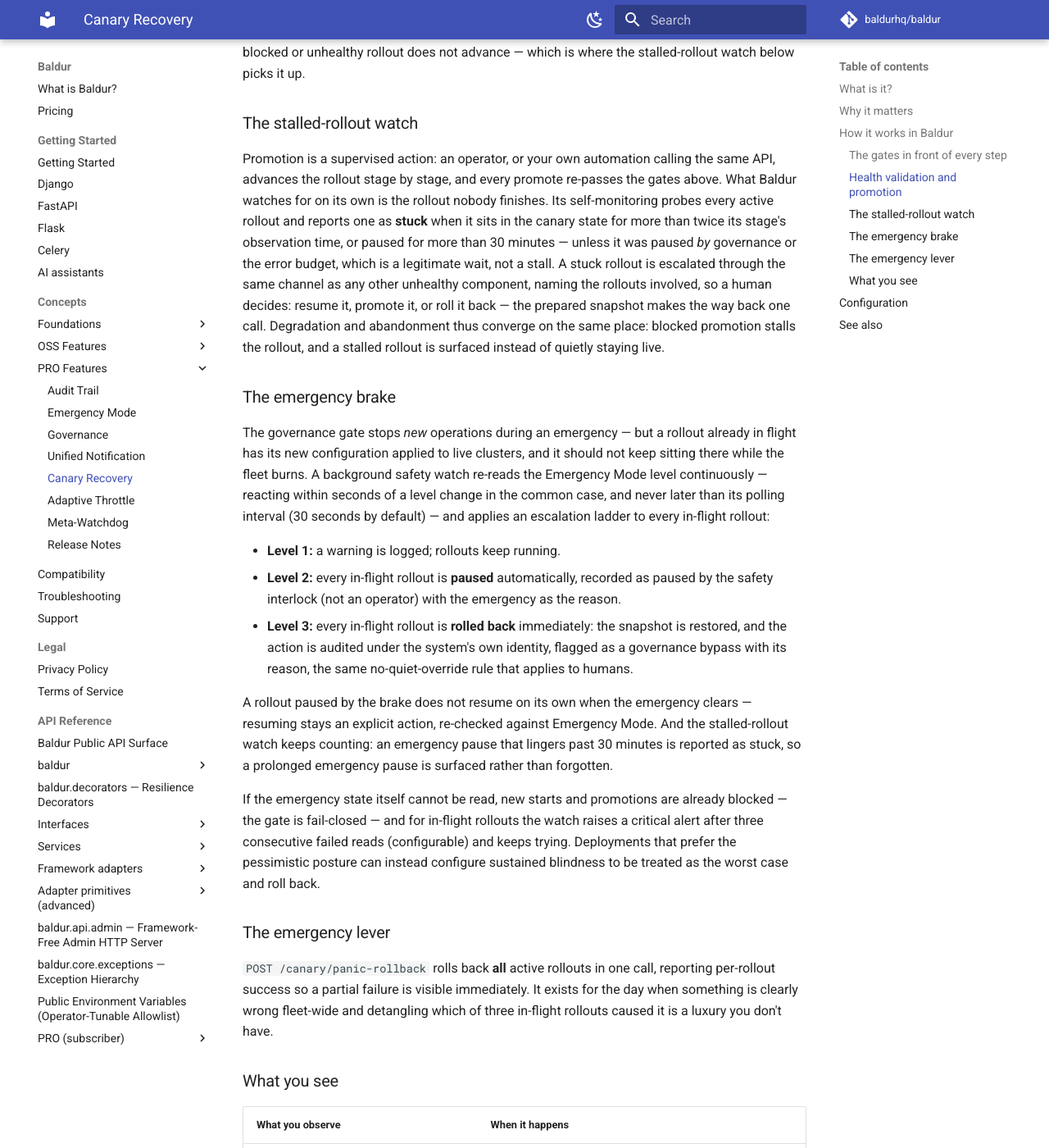
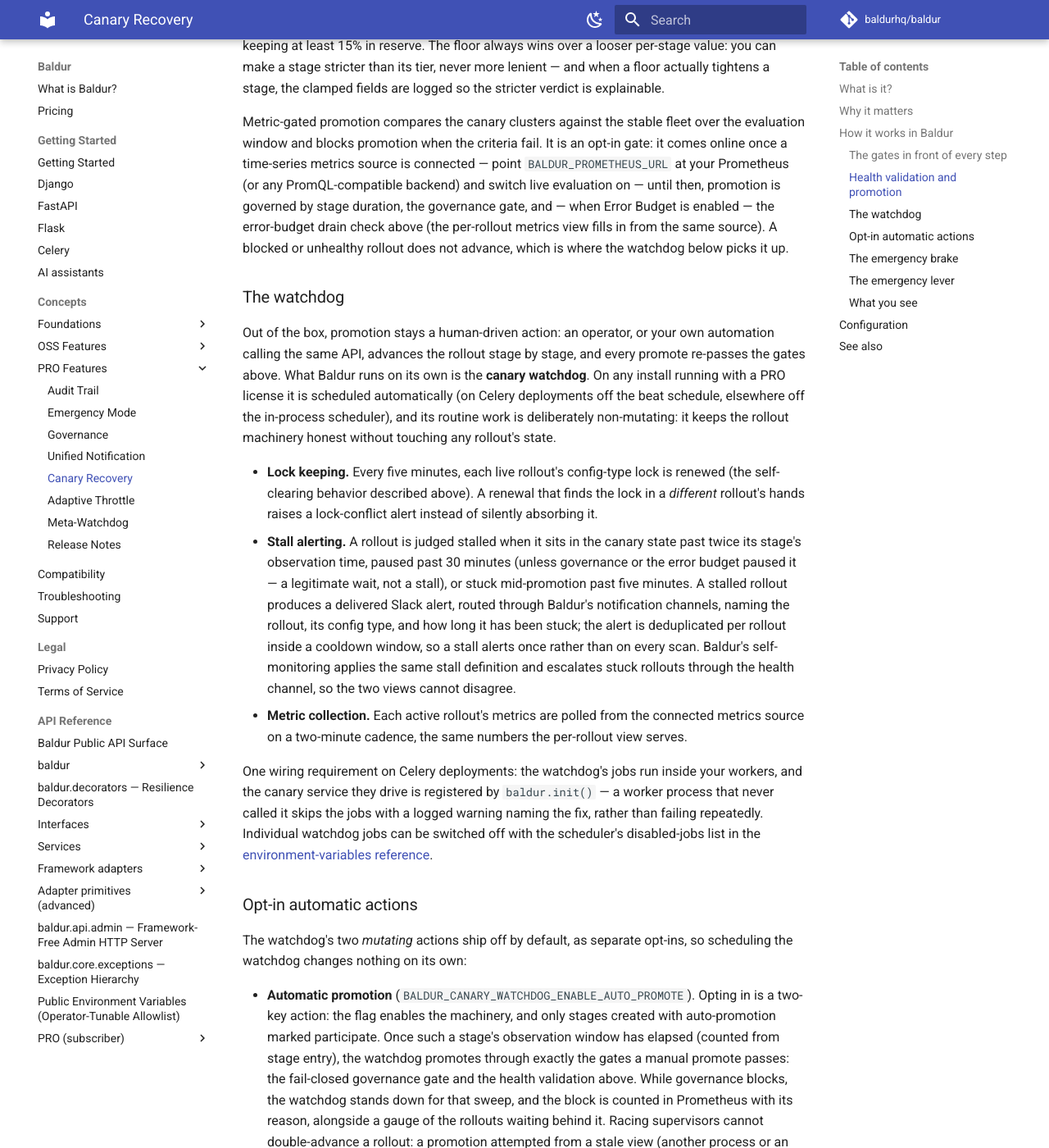
Before and after one commit to baldurhq/baldur, an MkDocs documentation site: the page built from docs/concepts/pro/canary-recovery.md, in a window 1280 px wide and 1400 px high, scrolled down 4238 px. Shown: the whole window at 82% size. Built offline with MkDocs 1.6.1 and Material for MkDocs 9.7.7, drawn with Linux system fonts in a browser that asks for light colours; comment, search, counter and statistics services are not loaded; some of the changed text lies outside the part shown.

Commit message:
docs(concepts): document the canary watchdog in the canary-recovery guide
The watchdog lane is now scheduled on entitled installs (beat or the
in-process scheduler): five-minute lock renewal with conflict alerting,
stall alerting deduplicated per rollout, and two-minute metric collection.
The two mutating actions are documented as opt-ins that ship off
(BALDUR_CANARY_WATCHDOG_ENABLE_AUTO_PROMOTE / ..._ENABLE_AUTO_ROLLBACK,
..._AUTO_ROLLBACK_AFTER_MINUTES), including the stage-level auto-promote
marking, the stale-view promotion refusal, the composed stall-verdict +
rollback-timer condition, the baldur.init() worker requirement, and a
clean-slate enablement warning.

```diff
--- a/docs/concepts/pro/canary-recovery.md
+++ b/docs/concepts/pro/canary-recovery.md
@@ -25,9 +25,10 @@
 deployment at once. What the stages ration is not traffic but *supervision*: each stage is a
 time-boxed observation window with pass criteria and gates that decide whether the rollout may
 advance, stay put, or be taken back. The *recovery* half of the name is the other direction: at
-creation time Baldur snapshots the configuration being replaced, and rolling back (manually, in
-a single panic action, or automatically when an escalating emergency pulls the brake) restores
-that snapshot through the same surface, again without restarting anything.
+creation time Baldur snapshots the configuration being replaced, and rolling back (manually; in
+one panic action for everything at once; automatically when an escalating emergency pulls the
+brake; or, if you opt in, when a rollout has sat stalled past a timer) restores that snapshot
+through the same surface, again without restarting anything.
 
 !!! note "Not the same as the circuit breaker's recovery"
     The OSS [circuit breaker](../oss/circuit-breaker.md) also *recovers* after
@@ -52,9 +53,13 @@
   rollout is created; recovery never depends on someone remembering what the old setting was at
   3 a.m.
 - **Forgotten rollouts do not stay invisible.** A rollout that stalls (promotion blocked, an
-  operator pulled away mid-change) is detected by Baldur's self-monitoring and escalated with
-  the rollout named. "A config change is live, its supervision never finished, and nobody
-  remembers why" stops being a silent failure mode.
+  operator pulled away mid-change) is picked up by the watchdog's next scan and alerted with the
+  rollout named, and Baldur's self-monitoring escalates it through the health channel as well.
+  "A config change is live, its supervision never finished, and nobody remembers why" stops
+  being a silent failure mode.
+- **Supervision can be delegated, one action at a time.** Promoting a healthy stage and rolling
+  back a stalled rollout can each be handed to the watchdog as separate opt-ins that ship off by
+  default: you decide how much the machine does on its own.
 - **An escalating incident pulls the brake for you.** If Baldur's Emergency Mode climbs while
   rollouts are mid-flight, they are paused automatically — and at the highest severity, rolled
   back — without waiting for an operator to remember the canary among everything else on fire.
@@ -75,10 +80,15 @@
 
 Only one rollout can be active per config type: the rollout holds a lock on its config type,
 and creating a second rollout for the same config type is rejected, naming the rollout that
-holds the lock. The lock is self-clearing: completion and rollback release it explicitly, an
-abandoned lock expires on its own after a timeout (30 minutes by default), and a
-created-but-never-started rollout whose lock lapsed is refused at start, because its rollback
-snapshot can no longer be trusted — so no failure mode leaves a config type frozen forever.
+holds the lock. The lock is self-clearing, and kept alive only as long as its rollout is: while
+a rollout is live, the watchdog (below) renews the lock every five minutes, so supervision that
+outlasts the lock timeout no longer loses it, and if the lock did lapse it is re-acquired when
+nobody else holds it (never stolen from a holder). Completion and rollback release the lock
+explicitly; a lock whose renewing process died still expires on its own after the timeout
+(30 minutes by default); and a created-but-never-started rollout — which the watchdog
+deliberately does not renew, since it shows no sign of life — is refused at start once its lock
+has lapsed, because its rollback snapshot can no longer be trusted. No failure mode leaves a
+config type frozen forever.
 
 The rollout then moves through an explicit lifecycle:
 
@@ -160,22 +170,65 @@
 PromQL-compatible backend) and switch live evaluation on — until then,
 promotion is governed by stage duration, the governance gate, and — when Error Budget is enabled —
 the error-budget drain check above (the per-rollout metrics view fills in from the same source).
-A blocked or unhealthy rollout does not advance — which is where the stalled-rollout watch below
-picks it up.
+A blocked or unhealthy rollout does not advance, which is where the watchdog below picks it up.
 
-### The stalled-rollout watch
+### The watchdog
 
-Promotion is a supervised action: an operator, or your own automation calling the same API,
-advances the rollout stage by stage, and every promote re-passes the gates above. What Baldur
-watches for on its own is the rollout nobody finishes. Its self-monitoring probes every active
-rollout and reports one as **stuck** when it sits in the canary state for more than twice its
-stage's observation time, or paused for more than 30 minutes — unless it was paused *by*
-governance or the error budget, which is a legitimate wait, not a stall. A stuck rollout is
-escalated through the same channel as any other unhealthy component, naming the rollouts
-involved, so a human decides: resume it, promote it, or roll it back — the prepared snapshot
-makes the way back one call. Degradation and abandonment thus converge on the same place:
-blocked promotion stalls the rollout, and a stalled rollout is surfaced instead of quietly
-staying live.
+Out of the box, promotion stays a human-driven action: an operator, or your own automation
+calling the same API, advances the rollout stage by stage, and every promote re-passes the
+gates above. What Baldur runs on its own is the **canary watchdog**. On any install running
+with a PRO license it is scheduled automatically (on Celery deployments off the beat schedule,
+elsewhere off the in-process scheduler), and its routine work is deliberately non-mutating:
+it keeps the rollout machinery honest without touching any rollout's state.
+
+- **Lock keeping.** Every five minutes, each live rollout's config-type lock is renewed (the
+  self-clearing behavior described above). A renewal that finds the lock in a *different*
+  rollout's hands raises a lock-conflict alert instead of silently absorbing it.
+- **Stall alerting.** A rollout is judged stalled when it sits in the canary state past twice
+  its stage's observation time, paused past 30 minutes (unless governance or the error budget
+  paused it — a legitimate wait, not a stall), or stuck mid-promotion past five minutes. A
+  stalled rollout produces a delivered Slack alert, routed through Baldur's notification
+  channels, naming the rollout, its config type, and how long it has been stuck; the alert is
+  deduplicated per rollout inside a cooldown window, so a stall alerts once rather than on
+  every scan. Baldur's self-monitoring applies the same stall definition and escalates stuck
+  rollouts through the health channel, so the two views cannot disagree.
+- **Metric collection.** Each active rollout's metrics are polled from the connected metrics
+  source on a two-minute cadence, the same numbers the per-rollout view serves.
+
+One wiring requirement on Celery deployments: the watchdog's jobs run inside your workers, and
+the canary service they drive is registered by `baldur.init()` — a worker process that never
+called it skips the jobs with a logged warning naming the fix, rather than failing repeatedly.
+Individual watchdog jobs can be switched off with the scheduler's disabled-jobs list in the
+[environment-variables reference](../../reference/env-vars.md).
+
+### Opt-in automatic actions
+
+The watchdog's two *mutating* actions ship off by default, as separate opt-ins, so scheduling
+the watchdog changes nothing on its own:
+
+- **Automatic promotion** (`BALDUR_CANARY_WATCHDOG_ENABLE_AUTO_PROMOTE`). Opting in is a
+  two-key action: the flag enables the machinery, and only stages created with auto-promotion
+  marked participate. Once such a stage's observation window has elapsed (counted from stage
+  entry), the watchdog promotes through exactly the gates a manual promote passes: the
+  fail-closed governance gate and the health validation above. While governance blocks, the
+  watchdog stands down for that sweep, and the block is counted in Prometheus with its reason,
+  alongside a gauge of the rollouts waiting behind it. Racing supervisors cannot double-advance
+  a rollout: a promotion attempted from a stale view (another process or an operator already
+  advanced it) is refused, so each observed window promotes at most one stage.
+- **Automatic rollback** (`BALDUR_CANARY_WATCHDOG_ENABLE_AUTO_ROLLBACK`). A rollout the
+  watchdog has judged stalled, and that stays stuck past the rollback timer
+  (`BALDUR_CANARY_WATCHDOG_AUTO_ROLLBACK_AFTER_MINUTES`, 60 minutes by default), is rolled back
+  automatically: the snapshot is restored, the action is audited under the system's own
+  identity as a flagged governance bypass (the same no-quiet-override rule the emergency brake
+  follows), and an alert reports the executed rollback. The two thresholds compose: the stall
+  verdict comes first (twice the stage's observation time for a canary-state rollout), then the
+  timer — so for a long stage, rollback waits for the stall verdict, not just the timer.
+
+!!! warning "Enable the auto-actions on a clean slate"
+    Before opting in, list the rollouts that are already stalled and resolve them: the first
+    scan alerts once per still-stalled rollout, and with automatic rollback enabled, any of
+    them stuck past the rollback timer is rolled back on the next scan — a surprise if that
+    rollout was being left in place deliberately.
 
 ### The emergency brake
 
@@ -194,8 +247,8 @@
   bypass with its reason, the same no-quiet-override rule that applies to humans.
 
 A rollout paused by the brake does not resume on its own when the emergency clears — resuming
-stays an explicit action, re-checked against Emergency Mode. And the stalled-rollout watch
-keeps counting: an emergency pause that lingers past 30 minutes is reported as stuck, so a
+stays an explicit action, re-checked against Emergency Mode. And the stall watch keeps
+counting: an emergency pause that lingers past 30 minutes is reported as stuck, so a
 prolonged emergency pause is surfaced rather than forgotten.
 
 If the emergency state itself cannot be read, new starts and promotions are already blocked —
@@ -218,11 +271,15 @@
 | Creating a second rollout for a config type is rejected, naming the current holder | one active rollout per config type, enforced by lock |
 | Start or promote is refused with a governance message | kill switch engaged, Emergency Mode at level 2+, or the error budget exhausted (only with the error-budget gate enabled) — or the check itself failed (fail-closed) |
 | Start is refused because of running chaos experiments | experiments cover every target cluster; a partial overlap proceeds instead, with the conflicted clusters recorded in the audit trail |
-| The rollout is reported as stuck by Baldur's self-monitoring | it sat in the canary state past twice its stage's observation time, or paused past 30 minutes (a governance or error-budget pause is a legitimate wait, not a stall) |
+| A stall alert arrives naming the rollout, and self-monitoring reports it as stuck | it sat in the canary state past twice its stage's observation time, paused past 30 minutes (a governance or error-budget pause is a legitimate wait, not a stall), or stuck mid-promotion past five minutes |
+| A lock-conflict alert names a rollout whose config-type lock is now held elsewhere | the watchdog's five-minute renewal found a different owner on the lock |
+| A stage advances with no operator action | automatic promotion is opted in, the stage was created marked for it, its observation window elapsed, and the gates passed |
+| A stalled rollout rolls back on its own, audited as the system's flagged bypass | automatic rollback is opted in and the rollout stayed stuck past the rollback timer |
+| The watchdog's jobs skip with a warning naming `baldur.init()` | the worker process never called it, so the canary service the jobs need was never registered |
 | A promotion is validated against stricter limits than the stage declared, with the tightened fields logged | the service's tier floor — resolved automatically from its config type — clamped the stage's criteria |
 | Every in-flight rollout pauses at once, marked paused by the safety interlock | Emergency Mode escalated to level 2 |
 | Every in-flight rollout rolls back, audited under the system's own identity as a flagged bypass | Emergency Mode escalated to level 3 |
-| The previous configuration is back in effect | manual rollback, panic rollback, or the emergency brake at Level 3 |
+| The previous configuration is back in effect | manual rollback, panic rollback, the emergency brake at Level 3, or the watchdog's opt-in automatic rollback |
 | An action fails with a version conflict | a concurrent actor changed the rollout first — no state corruption |
 | A bypass appears in the audit trail with reason and requester | someone bypassed a governance gate; a forced start during chaos is likewise recorded, with the clusters involved |
 | Completed and rolled-back rollouts appear in the daily report | both finishing outcomes — completion and rollback — are pushed to the ops summary |
@@ -233,7 +290,9 @@
 mutating action (create, start, promote, rollback, pause, resume, cancel, panic) requires the
 admin role. The Web Console shows the same picture in its **Canary Rollouts** panel. Lifecycle
 transitions are published on Baldur's event bus and counted in Prometheus (starts, stage
-advances, completions, rollbacks, and every governance bypass), and every lifecycle
+advances, completions, rollbacks, every governance bypass, and — with automatic promotion
+opted in — promotions blocked by governance, labeled with the block reason, plus a gauge of
+rollouts pending behind the block), and every lifecycle
 action lands in the audit trail with actor and reason. Finished rollouts are retained for 7 days for review.
 
 ## Configuration
@@ -244,12 +303,15 @@
 | `BALDUR_REDIS_URL` | `redis://localhost:6379/0` | where rollout state, the per-config-type lock, and the active-rollout set are stored |
 | `BALDUR_PROMETHEUS_URL` |  | metrics source for live evaluation — unset leaves the metric gate dormant; set it to your Prometheus (or PromQL-compatible) endpoint and `baldur.init()` registers the provider automatically |
 | `BALDUR_PROMETHEUS_METRIC_NAMING` | `baldur` | query-template naming preset: `baldur` (built-in `baldur_http_*` RED metrics) or `otel` (OpenTelemetry HTTP semantic conventions). Full connection/scoping knobs (`BALDUR_PROMETHEUS_*`) are in the env-vars reference |
+| `BALDUR_CANARY_WATCHDOG_ENABLE_AUTO_PROMOTE` | `false` | opt in to automatic stage promotion (only stages created with auto-promotion marked participate) |
+| `BALDUR_CANARY_WATCHDOG_ENABLE_AUTO_ROLLBACK` | `false` | opt in to automatic rollback of stalled rollouts |
+| `BALDUR_CANARY_WATCHDOG_AUTO_ROLLBACK_AFTER_MINUTES` | `60` | how long a stalled rollout stays stuck before the opt-in automatic rollback fires |
 
 Everything that shapes an individual rollout — stages, clusters, observation times,
 pass criteria — is part of the rollout you create, in the API call, not an
-environment variable. The framework-level tuning behind the defaults (the stuck-rollout thresholds, the
-emergency brake's polling interval and failure posture, the config-type→service-tier mapping,
-governance severity levels, retention) is advanced / internal: it is not part of the
+environment variable. The framework-level tuning behind the defaults (the stall thresholds
+themselves, the emergency brake's polling interval and failure posture, the config-type→service-tier
+mapping, governance severity levels, retention) is advanced / internal: it is not part of the
 public operator-tunable environment-variable allowlist yet.
 
 ## See also
```
